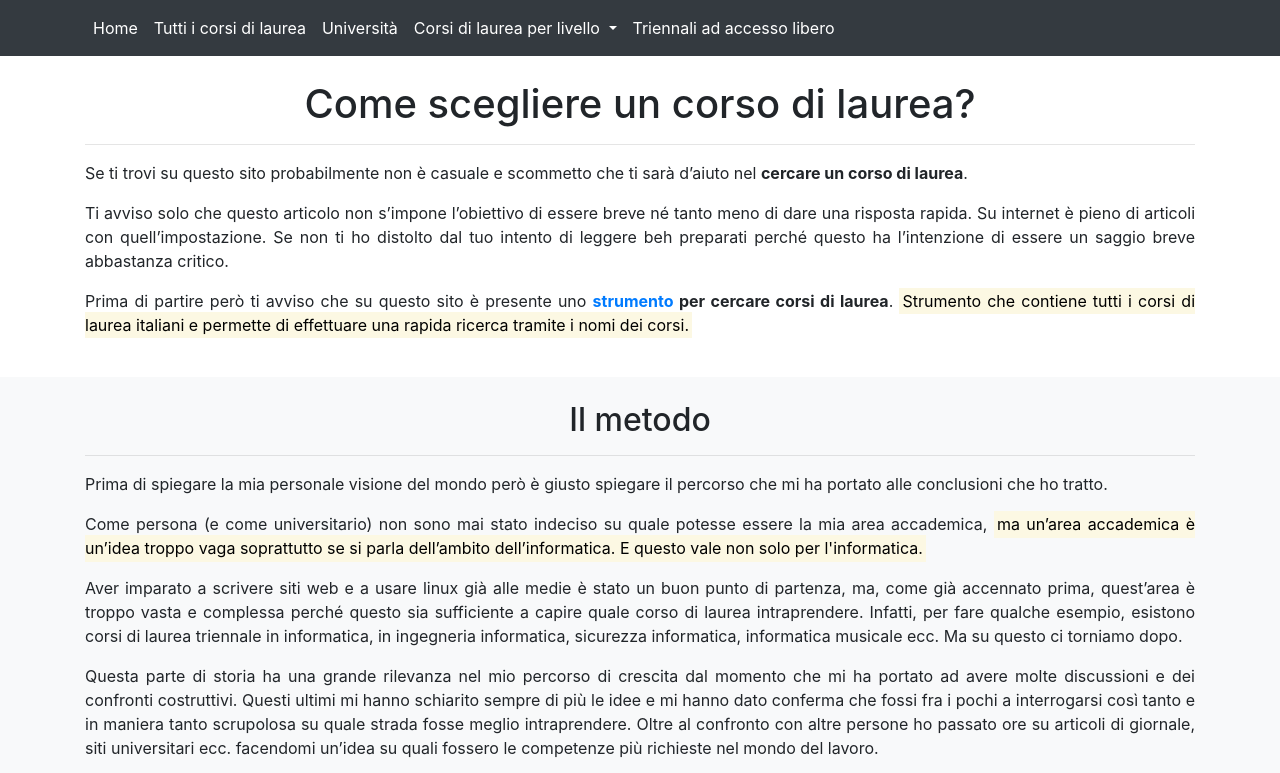
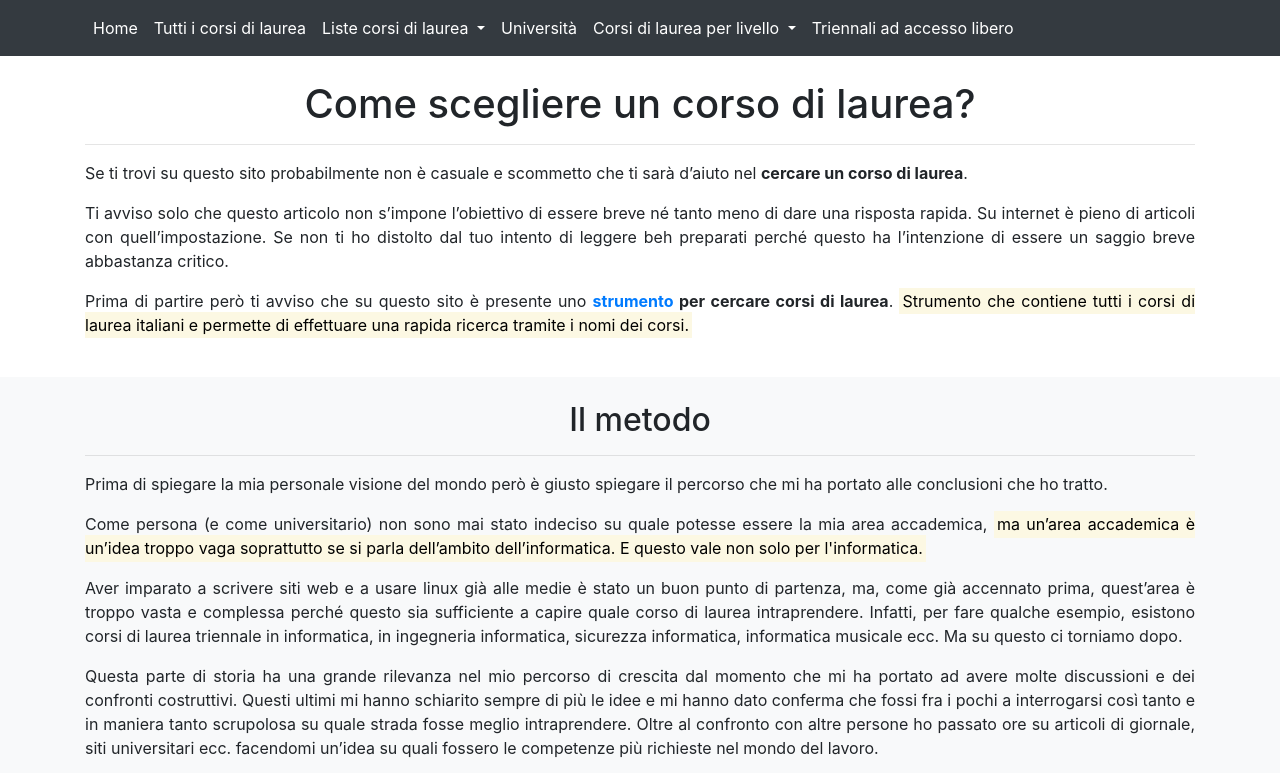
Before and after one commit to ludotosk/corsi-universitari-old, a Vue app: page / in a window 1280 px wide. Shown: the top 773 px of the page. Built offline with nearby package versions, Linux system fonts and the light colour scheme; what vuejs-smart-table would draw is missing.

Commit message:
tolte liste

```diff
--- a/src/Navbar.vue
+++ b/src/Navbar.vue
@@ -22,7 +22,7 @@
               >Tutti i corsi di laurea</router-link
             >
           </li>
-  <!--         <li class="nav-item dropdown active">
+          <li class="nav-item dropdown active">
             <a
               class="nav-link dropdown-toggle"
               href="#"
@@ -66,7 +66,7 @@
                 >
               </li>
             </div>
-          </li> -->
+          </li>
           <li class="nav-item">
             <router-link class="nav-link active" to="/universita"
               >Università</router-link
@@ -109,7 +109,9 @@
             </div>
           </li>
           <li class="nav-item">
-            <router-link class="nav-link active" to="/corsi-di-laurea-triennali-ad-accesso-libero"
+            <router-link
+              class="nav-link active"
+              to="/corsi-di-laurea-triennali-ad-accesso-libero"
               >Triennali ad accesso libero</router-link
             >
           </li>
```
Also changed, not shown: src/main.js (+6 -6 lines).
